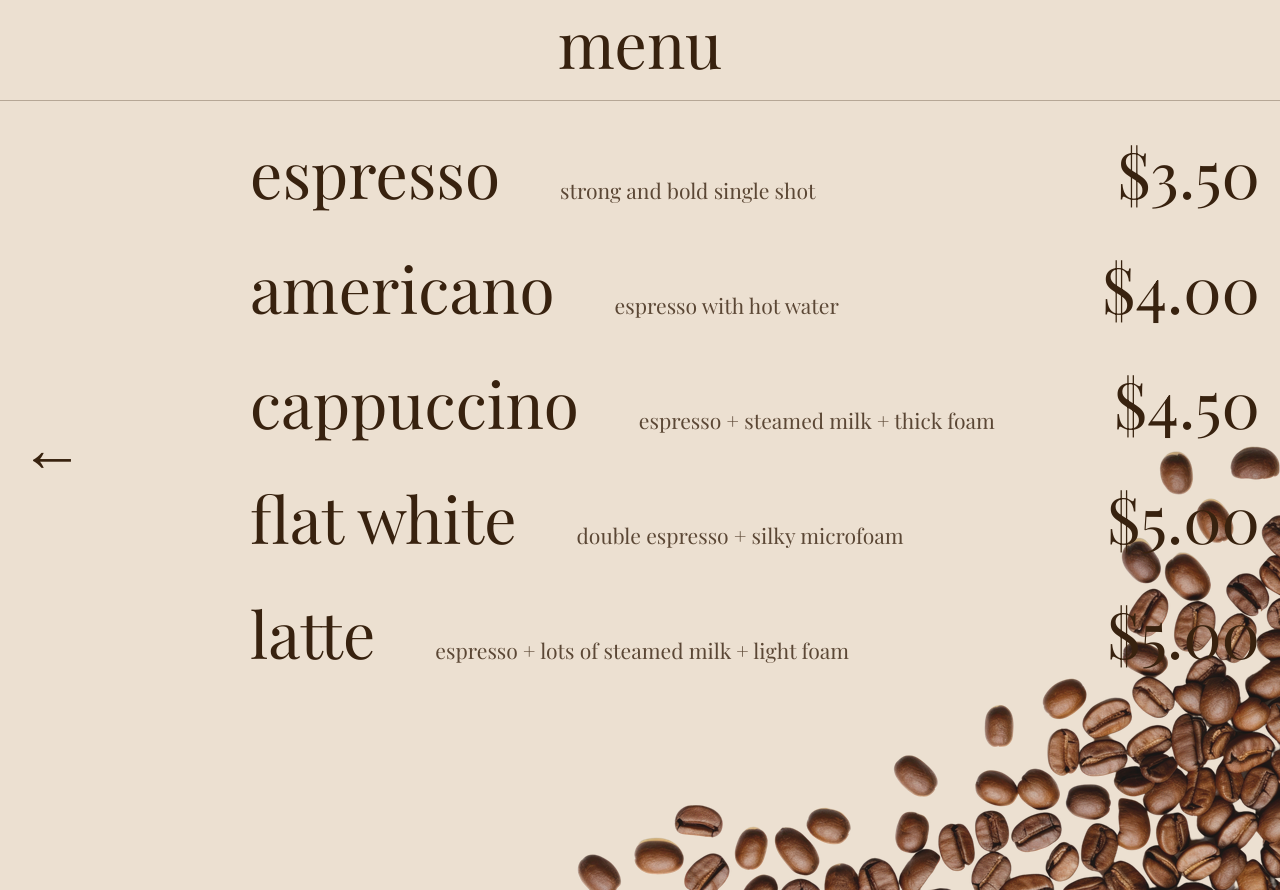
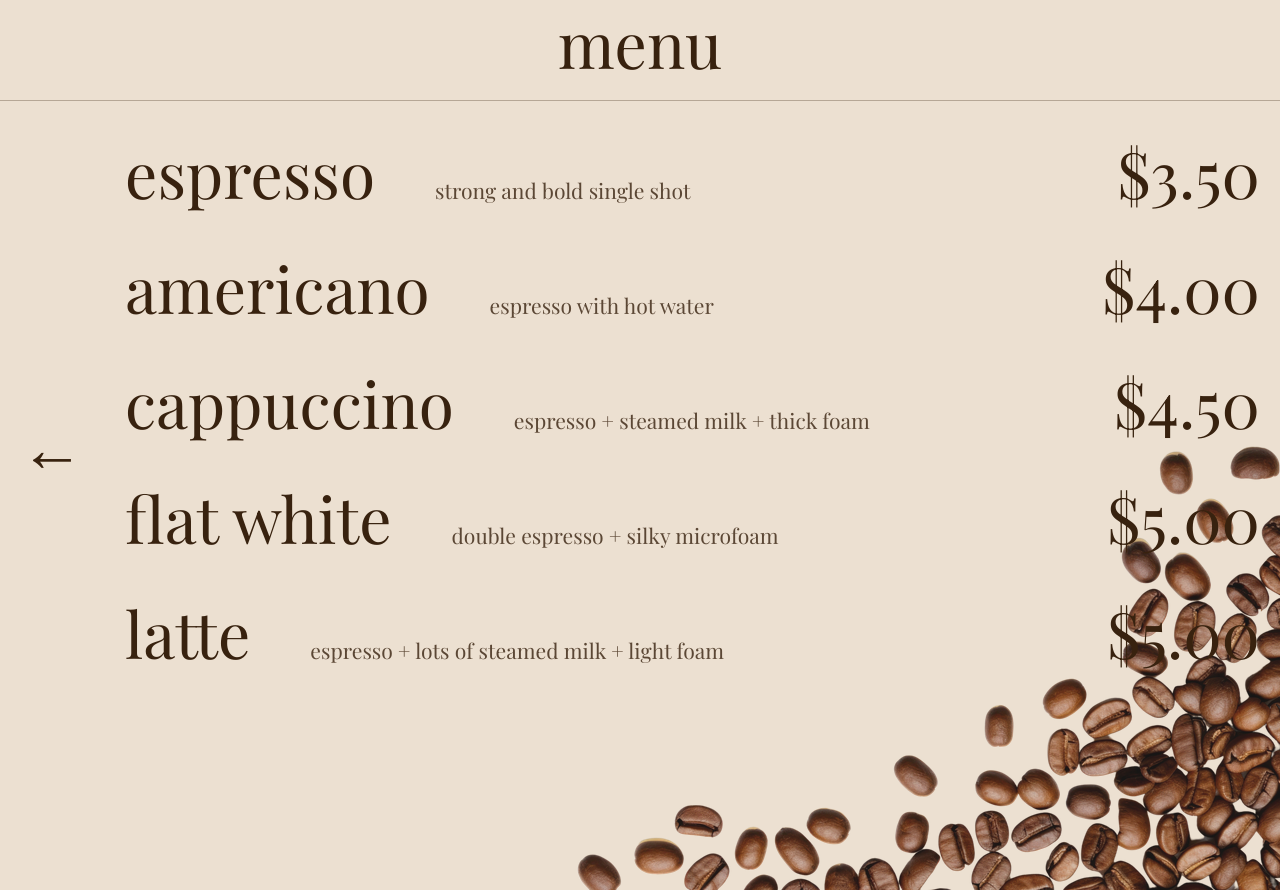
Before and after one commit to casabilla/casabila, a plain HTML site: page menu.html in a window 1280 px wide. Drawn offline with nearby package versions, Linux system fonts and the light colour scheme.

Commit message:
Update menu.css

```diff
--- a/menu.css
+++ b/menu.css
@@ -70,7 +70,7 @@ body {
 .menu-items {
     position: absolute;
     top: 130px;
-    left: 250px;
+    left: 125px;
     right: 20px;
     width: auto;
     z-index: 15;
```
